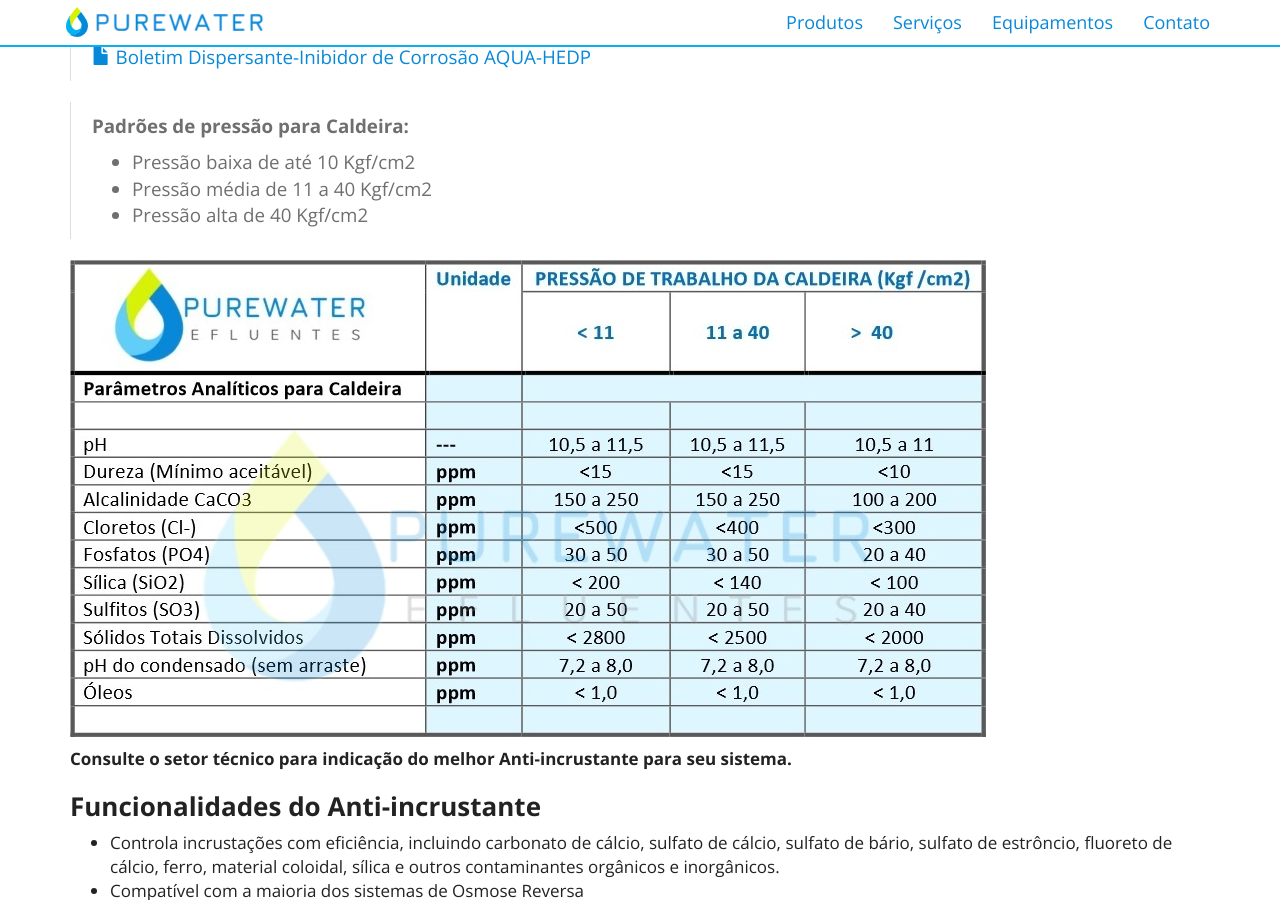
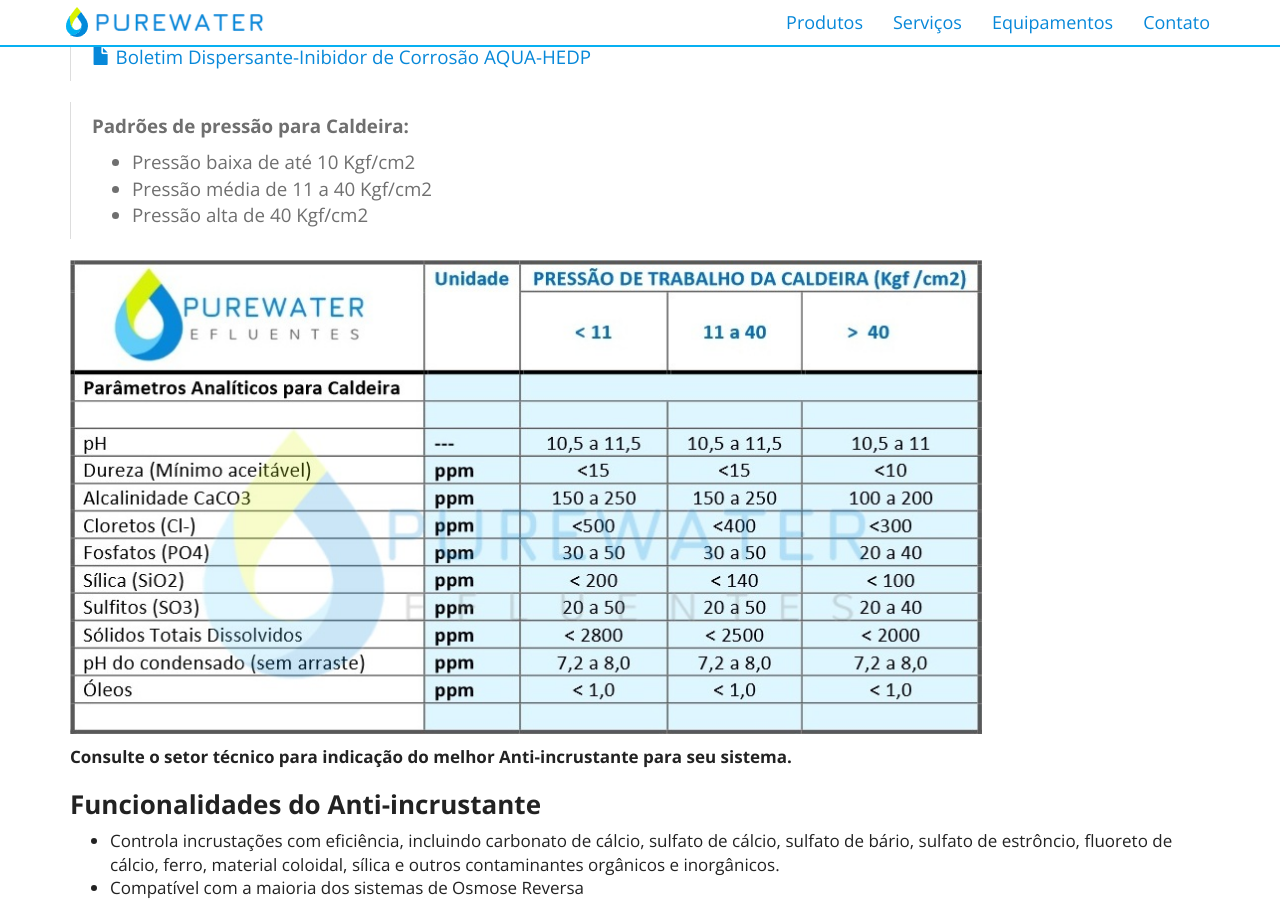
Before and after one commit to purewaterefluentes/purewaterefluentes.github.io, a Jekyll site: the page built from produtos/anti-incrustante.md, in a window 1280 px wide and 900 px high, scrolled down 1454 px. Built offline with Jekyll 4.4.1, drawn with Linux system fonts in a browser that asks for light colours; nearby versions of some CDN libraries; library files that are not in the unit come from our copies.

Commit message:
Update anti-incrustante.md

```diff
--- a/produtos/anti-incrustante.md
+++ b/produtos/anti-incrustante.md
@@ -45,7 +45,7 @@
  - Pressão média de 11 a 40 Kgf/cm2
  - Pressão alta de 40 Kgf/cm2
 
-<img src="../../website/images/Tabela_parametros_controle_qualidade_agua_caldeira.jpg" class="figure-img img-fluid rounded" alt="Tabela de Parâmetros para Controle de água de caldeira" style="max-width: 100%;" >
+<img src="../../website/images/Tabela_parametros_controle_qualidade_agua_caldeira.jpg" class="figure-img img-fluid rounded" alt="Tabela de Parâmetros para Controle de água de caldeira" style="max-width: 80%;" >
 
 **Consulte o setor técnico para indicação do melhor Anti-incrustante para seu sistema.**
 
```
